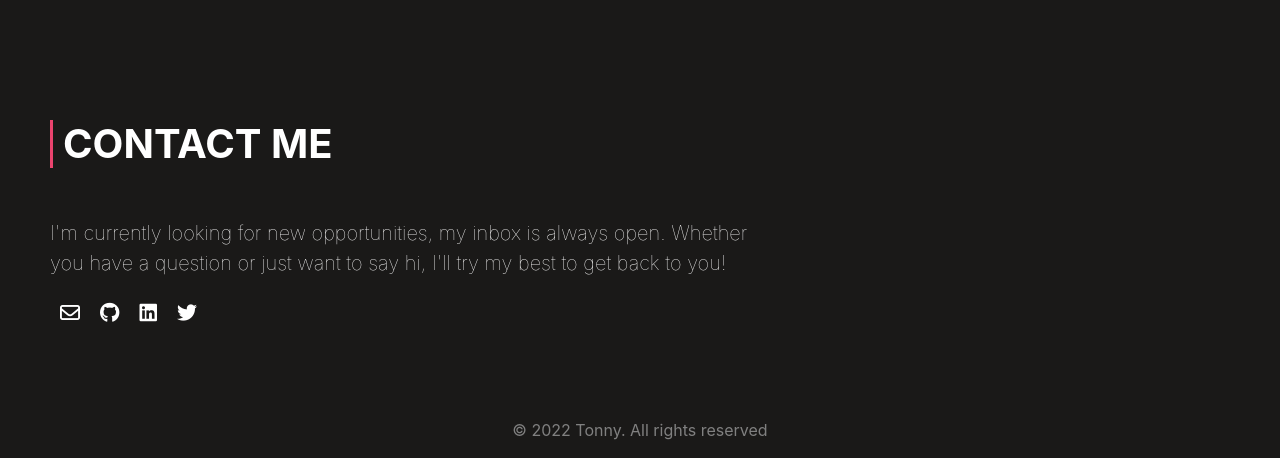
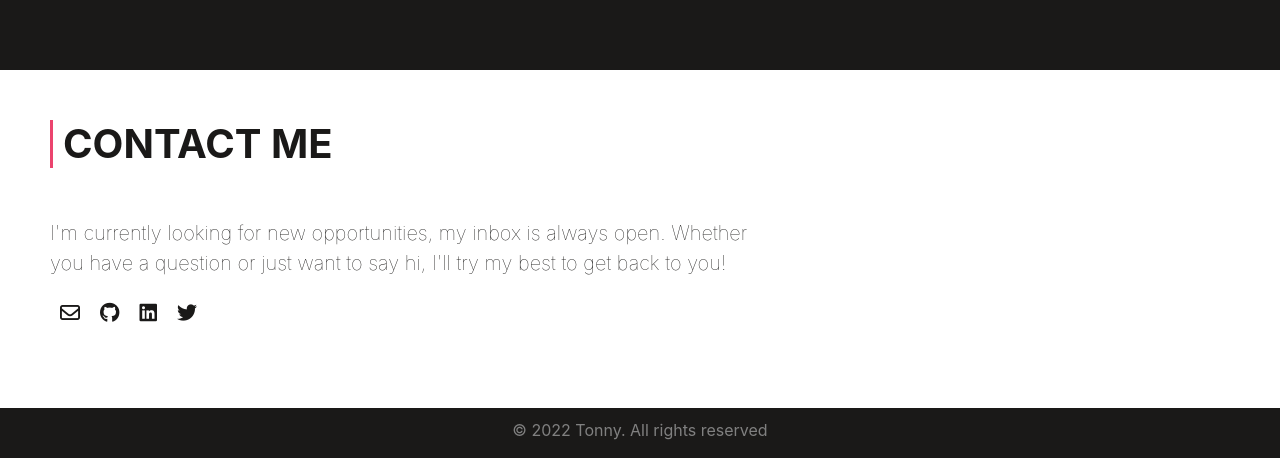
Before and after one commit to tonyoseko99/my-portfollio, a React (Create React App) app: page / in a window 1280 px wide. Shown: the part 1964-2422 px from the top of the page. Built offline with nearby package versions, Linux system fonts and the light colour scheme; some icons are missing.

Commit message:
feat: add background color to the contact section

```diff
--- a/src/App.css
+++ b/src/App.css
@@ -296,9 +296,9 @@ html {
 
 /* contact section */
 .contact {
-  background-color: #1a1918;
+  background-color: #fff;
   padding: 50px;
-  color: white;
+  color: #1a1918;
   display: flex;
   flex-direction: column;
   justify-content: center;
@@ -328,7 +328,7 @@ html {
 .contact__info a{
   font-size: 20px;
   font-weight: lighter;
-  color: white;
+  color: #1a1918;
   padding: 10px;
 }
 
```
